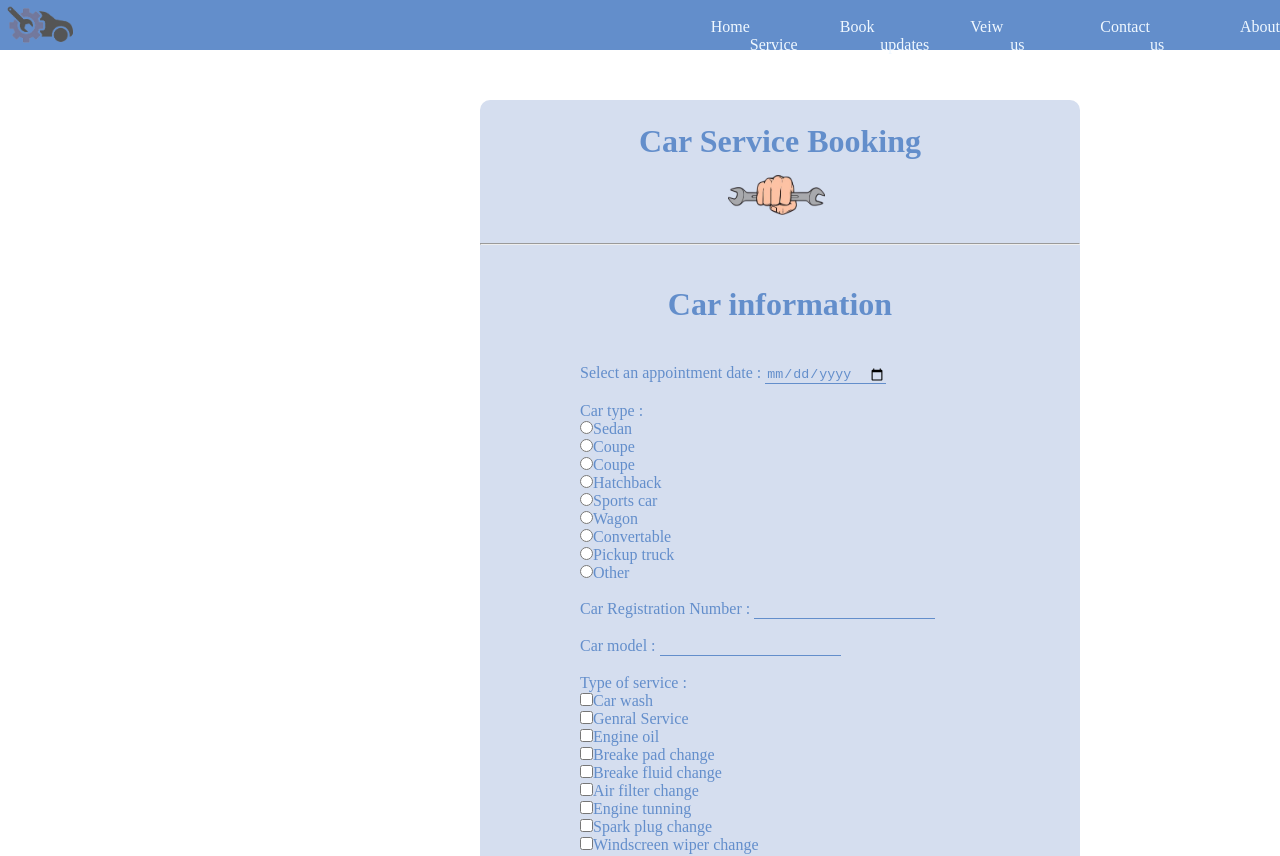
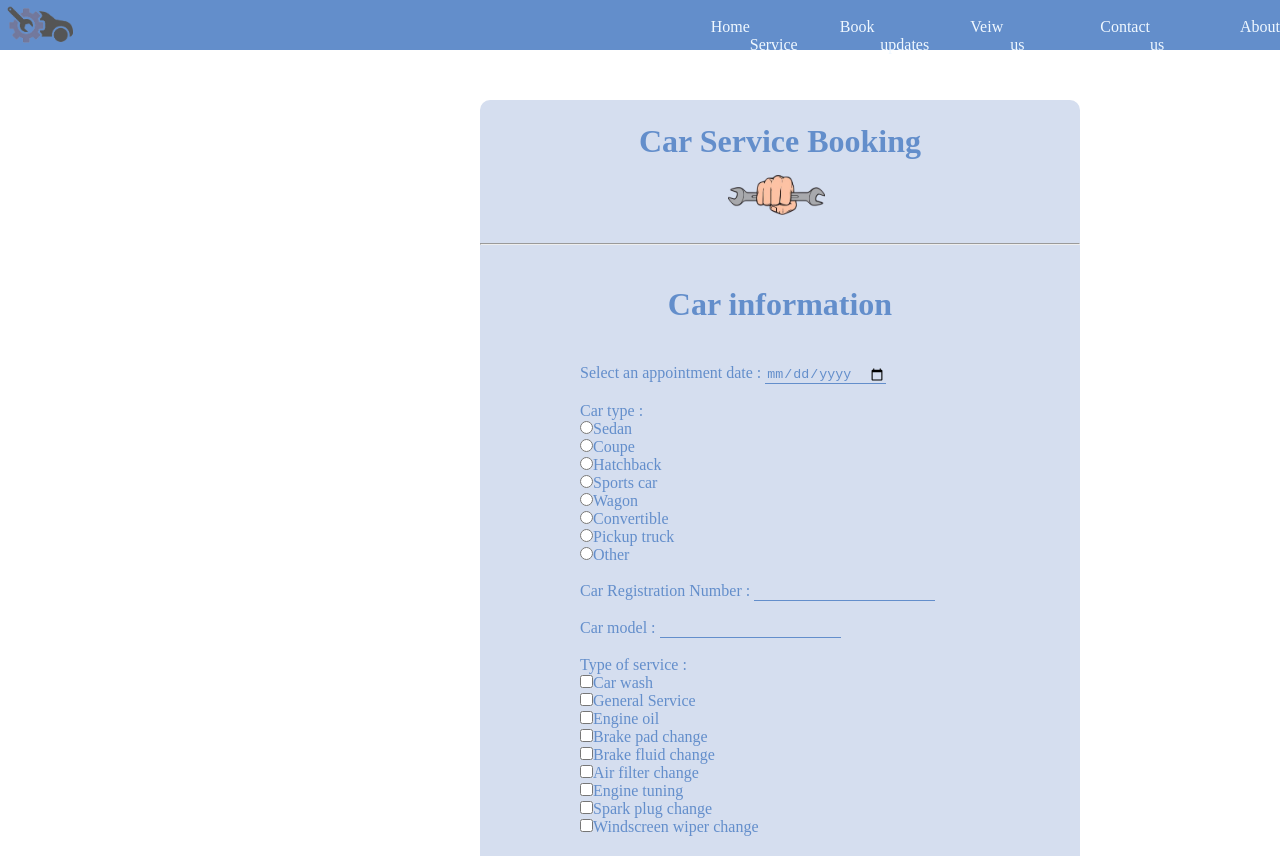
Before and after one commit to Manthan2486/Car-Services, a React (Vite) app in the folder frontend/: page /book_service in a window 1280 px wide. Shown: the top 856 px of the page. Built offline with nearby package versions, Linux system fonts and the light colour scheme.

Commit message:
bookservice_backend

```diff
--- a/frontend/src/components/User/Book_service.css
+++ b/frontend/src/components/User/Book_service.css
@@ -5,7 +5,7 @@
     margin-top: 50px;
     margin-left: 480px;
     background-color: #d5deef;
-    height: 1450px;
+    height: 1250px;
     margin-bottom: 50px;
     border-radius: 10px;
 }
--- a/frontend/src/components/User/Book_service.jsx
+++ b/frontend/src/components/User/Book_service.jsx
@@ -1,39 +1,51 @@
-import React, { useRef } from 'react';
+import axios from 'axios';
+import React, { useState } from 'react';
 import Usernav from "./Usernav";
 import "./Book_service.css";
 
 export default function Book_service() {
-    let appointment_date = useRef("")
-    let car_type = useRef("");
-    let registration_number = useRef("");
-    let car_model = useRef("");
-    let types_of_services = useRef("");
-    let name = useRef("");
-    let phone_number = useRef("");
-    let email = useRef("");
-    let address = useRef("");
-    let city = useRef("");
-    let state = useRef("");
-    let zip_code = useRef("");
+    const [appointment_date, setAppointmentDate] = useState("");
+    const [car_type, setCarType] = useState("");
+    const [registration_number, setRegistrationNumber] = useState("");
+    const [car_model, setCarModel] = useState("");
+    const [types_of_services, setTypesOfServices] = useState([]);
+    const [name, setName] = useState("");
+    const [phone_number, setPhoneNumber] = useState("");
+    const [email, setEmail] = useState("");
+    const [address, setAddress] = useState("");
+    const [city, setCity] = useState("");
+    const [state, setState] = useState("");
+    const [zip_code, setZipCode] = useState("");
 
-    const handlesubmit = (e) => {
+    const handleServiceChange = (e) => {
+        const { value, checked } = e.target;
+        if (checked) {
+            setTypesOfServices([...types_of_services, value]);
+        }
+    };
+
+    const handlesubmit = async(e) => {
         e.preventDefault();
-        console.log(appointment_date.current.value);
-        console.log(car_type.current.value);
-        console.log(registration_number.current.value);
-        console.log(car_model.current.value);
-        console.log(types_of_services.current.value);
-        console.log(name.current.value);
-        console.log(phone_number.current.value);
-        console.log(email.current.value);
-        console.log(address.current.value);
-        console.log(city.current.value);
-        console.log(state.current.value);
-        console.log(zip_code.current.value);
-      };
+        const response = await axios.post("http://localhost:3000/bookservice", {
+            appointment_date,
+            car_type,
+            registration_number,
+            car_model,
+            types_of_services,
+            name,
+            phone_number,
+            email,
+            address,
+            city,
+            state,
+            zip_code
+        });
+        console.log(response.data);
+    };
+
     return (
         <>
-            <Usernav></Usernav>
+            <Usernav />
             <form onSubmit={handlesubmit}>
                 <div className="bookform">
                     <div className="formhead">
@@ -45,97 +57,94 @@ export default function Book_service() {
                     </div><br />
                     <div className="inputs">
                         <label htmlFor="date" className='typelabel'>Select an appointment date : </label>
-                        <input type="date" name="" id="" className='forminput' ref={appointment_date}/>
+                        <input type="date" className='forminput' value={appointment_date} onChange={(e) => setAppointmentDate(e.target.value)} />
                         <br /><br />
                         <label htmlFor="car type" className='typelabel'>Car type : </label>
                         <br />
-                        <input type="radio" name="cartype" className='cursor'/>
-                        <label htmlFor="sedan" className='typelabel' ref={car_type}>Sedan</label>
+                        <input type="radio" name="cartype" value="Sedan" onChange={(e) => setCarType(e.target.value)} />
+                        <label htmlFor="sedan" className='typelabel' >Sedan</label>
                         <br />
-                        <input type="radio" name="cartype"  className='cursor'/>
-                        <label htmlFor="coupe" className='typelabel' ref={car_type}>Coupe</label>
+                        <input type="radio" name="cartype" value="Coupe" onChange={(e) => setCarType(e.target.value)} />
+                        <label htmlFor="coupe" className='typelabel'>Coupe</label>
                         <br />
-                        <input type="radio" name="cartype"  className='cursor'/>
-                        <label htmlFor="coupe" className='typelabel' ref={car_type}>Coupe</label>
+                        <input type="radio" name="cartype" value="Hatchback" onChange={(e) => setCarType(e.target.value)} />
+                        <label htmlFor="hatchback" className='typelabel'>Hatchback</label>
                         <br />
-                        <input type="radio" name="cartype"  className='cursor'/>
-                        <label htmlFor="hatchback" className='typelabel' ref={car_type}>Hatchback</label>
+                        <input type="radio" name="cartype" value="Sports car" onChange={(e) => setCarType(e.target.value)} />
+                        <label htmlFor="Sports car" className='typelabel'>Sports car</label>
                         <br />
-                        <input type="radio" name="cartype"  className='cursor'/>
-                        <label htmlFor="Sports car" className='typelabel' ref={car_type}>Sports car</label>
+                        <input type="radio" name="cartype" value="Wagon" onChange={(e) => setCarType(e.target.value)} />
+                        <label htmlFor="Wagon" className='typelabel'>Wagon</label>
                         <br />
-                        <input type="radio" name="cartype"  className='cursor'/>
-                        <label htmlFor="Wagon" className='typelabel' ref={car_type}>Wagon</label>
+                        <input type="radio" name="cartype" value="Convertible" onChange={(e) => setCarType(e.target.value)} />
+                        <label htmlFor="Convertable" className='typelabel'>Convertible</label>
                         <br />
-                        <input type="radio" name="cartype"  className='cursor'/>
-                        <label htmlFor="Convertable" className='typelabel' ref={car_type}>Convertable</label>
+                        <input type="radio" name="cartype" value="Pickup truck" onChange={(e) => setCarType(e.target.value)} />
+                        <label htmlFor="Pickup truck" className='typelabel'>Pickup truck</label>
                         <br />
-                        <input type="radio" name="cartype"  className='cursor'/>
-                        <label htmlFor="Pickup truck" className='typelabel' ref={car_type}>Pickup truck</label>
-                        <br />
-                        <input type="radio" name="cartype"  className='cursor'/>
-                        <label htmlFor="Other" className='typelabel' ref={car_type}>Other</label>
+                        <input type="radio" name="cartype" value="Other" onChange={(e) => setCarType(e.target.value)} />
+                        <label htmlFor="Other" className='typelabel'>Other</label>
                         <br /><br />
                         <label className="typelabel">Car Registration Number : </label>
-                        <input type="text" className='forminput' ref={registration_number}/>
+                        <input type="text" className='forminput' value={registration_number} onChange={(e) => setRegistrationNumber(e.target.value)} />
                         <br /><br />
                         <label htmlFor="" className="typelabel">Car model : </label>
-                        <input type="text" className='forminput' ref={car_model}/>
+                        <input type="text" className='forminput' value={car_model} onChange={(e) => setCarModel(e.target.value)} />
                         <br /><br />
                         <label htmlFor="" className="typelabel">Type of service : </label>
                         <br />
-                        <input type="checkbox" />
-                        <label htmlFor="" className='typelabel cursor' ref={types_of_services}>Car wash</label>
+                        <input type="checkbox" value="Car wash" onChange={handleServiceChange} />
+                        <label htmlFor="" className='typelabel cursor'>Car wash</label>
                         <br />
-                        <input type="checkbox" />
-                        <label htmlFor="" className='typelabel cursor' ref={types_of_services}>Genral Service</label>
+                        <input type="checkbox" value="General Service" onChange={handleServiceChange} />
+                        <label htmlFor="" className='typelabel cursor'>General Service</label>
                         <br />
-                        <input type="checkbox" />
-                        <label htmlFor="" className='typelabel cursor' ref={types_of_services}>Engine oil</label>
+                        <input type="checkbox" value="Engine oil" onChange={handleServiceChange} />
+                        <label htmlFor="" className='typelabel cursor'>Engine oil</label>
                         <br />
-                        <input type="checkbox" />
-                        <label htmlFor="" className='typelabel cursor' ref={types_of_services}>Breake pad change</label>
+                        <input type="checkbox" value="Brake pad change" onChange={handleServiceChange} />
+                        <label htmlFor="" className='typelabel cursor'>Brake pad change</label>
                         <br />
-                        <input type="checkbox" />
-                        <label htmlFor="" className='typelabel cursor' ref={types_of_services}>Breake fluid change</label>
+                        <input type="checkbox" value="Brake fluid change" onChange={handleServiceChange} />
+                        <label htmlFor="" className='typelabel cursor'>Brake fluid change</label>
                         <br />
-                        <input type="checkbox" />
-                        <label htmlFor="" className='typelabel cursor' ref={types_of_services}>Air filter change</label>
+                        <input type="checkbox" value="Air filter change" onChange={handleServiceChange} />
+                        <label htmlFor="" className='typelabel cursor'>Air filter change</label>
                         <br />
-                        <input type="checkbox" />
-                        <label htmlFor="" className='typelabel cursor' ref={types_of_services}>Engine tunning</label>
+                        <input type="checkbox" value="Engine tuning" onChange={handleServiceChange} />
+                        <label htmlFor="" className='typelabel cursor'>Engine tuning</label>
                         <br />
-                        <input type="checkbox" />
-                        <label htmlFor="" className='typelabel cursor' ref={types_of_services}>Spark plug change</label>
+                        <input type="checkbox" value="Spark plug change" onChange={handleServiceChange} />
+                        <label htmlFor="" className='typelabel cursor'>Spark plug change</label>
                         <br />
-                        <input type="checkbox" />
-                        <label htmlFor="" className='typelabel cursor' ref={types_of_services}>Windscreen wiper change</label>
+                        <input type="checkbox" value="Windscreen wiper change" onChange={handleServiceChange} />
+                        <label htmlFor="" className='typelabel cursor'>Windscreen wiper change</label>
                         <br />
                     </div>
                     <div className="formhead">
                         <h1>Customer information</h1>
                     </div><br />
                     <div className="inputs">
-                        <label htmlFor="name" className='typelabel' ref={name}>Name : </label>
-                        <input type="text" className='forminput' />
+                        <label htmlFor="name" className='typelabel' >Name : </label>
+                        <input type="text" className='forminput' value={name} onChange={(e) => setName(e.target.value)} />
                         <br /><br />
-                        <label htmlFor="Phone number" className='typelabel' ref={phone_number}>Phone number : </label>
-                        <input type="tel" className='forminput' />
+                        <label htmlFor="Phone number" className='typelabel'>Phone number : </label>
+                        <input type="tel" className='forminput' value={phone_number} onChange={(e) => setPhoneNumber(e.target.value)} />
                         <br /><br />
-                        <label htmlFor="Email" className='typelabel' ref={email}>Email : </label>
-                        <input type="email" className='forminput' />
+                        <label htmlFor="Email" className='typelabel' >Email : </label>
+                        <input type="email" className='forminput' value={email} onChange={(e) => setEmail(e.target.value)} />
                         <br /><br />
-                        <label htmlFor="Address" className='typelabel' ref={address}>Address : </label><br />
-                        <textarea className='forminput' cols="30" rows=""></textarea>
+                        <label htmlFor="Address" className='typelabel' >Address : </label><br />
+                        <textarea className='forminput' cols="30" rows="" value={address} onChange={(e) => setAddress(e.target.value)}></textarea>
                         <br /><br />
-                        <label htmlFor="City" className='typelabel' ref={city}>City : </label>
-                        <input type="text" className='forminput' />
+                        <label htmlFor="City" className='typelabel' >City : </label>
+                        <input type="text" className='forminput' value={city} onChange={(e) => setCity(e.target.value)} />
                         <br /><br />
-                        <label htmlFor="State" className='typelabel' ref={state}>State : </label>
-                        <input type="text" className='forminput' />
+                        <label htmlFor="State" className='typelabel' >State : </label>
+                        <input type="text" className='forminput' value={state} onChange={(e) => setState(e.target.value)} />
                         <br /><br />
-                        <label htmlFor="Zip code" className='typelabel' ref={zip_code}>Zip code :  </label>
-                        <input type="tel" className='forminput' />
+                        <label htmlFor="Zip code" className='typelabel' >Zip code :  </label>
+                        <input type="tel" className='forminput' value={zip_code} onChange={(e) => setZipCode(e.target.value)} />
                     </div>
                     <button className="bookbtn" type="submit">
                         BOOK NOW
@@ -143,5 +152,5 @@ export default function Book_service() {
                 </div>
             </form>
         </>
-    )
+    );
 }
```
Also changed, not shown: 1 other file (tests, documents, lock files or other folders).
